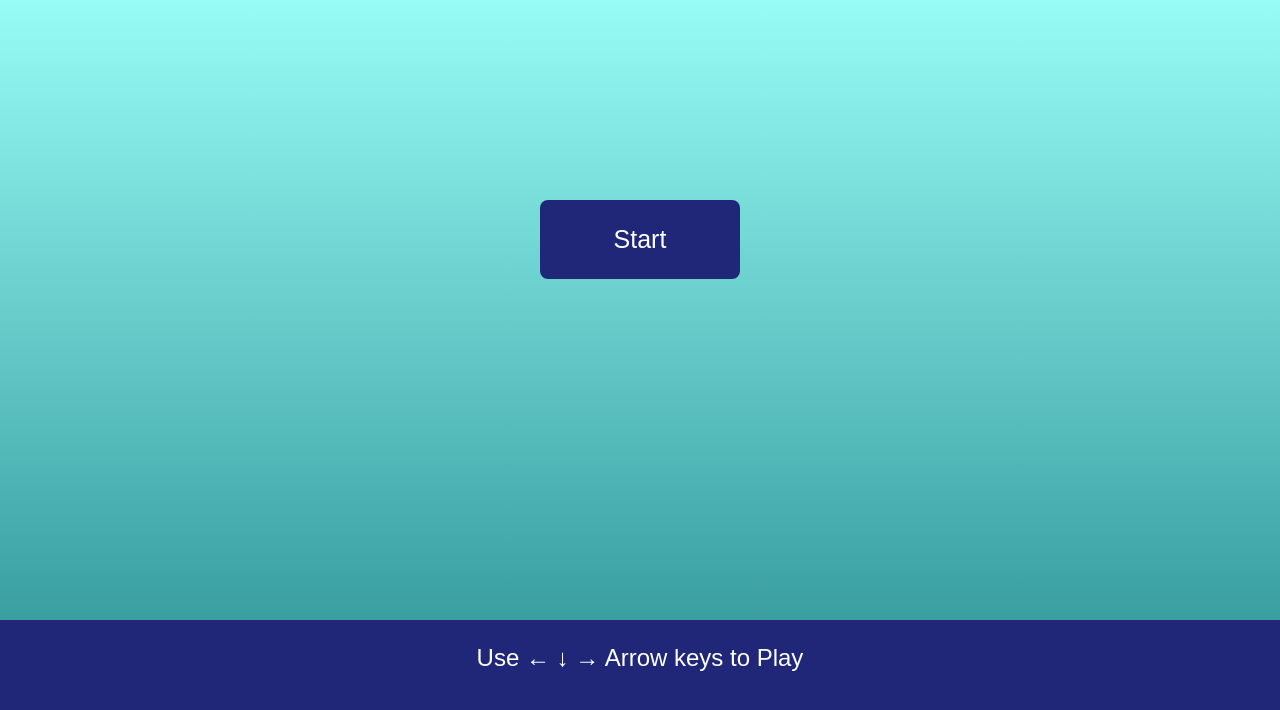
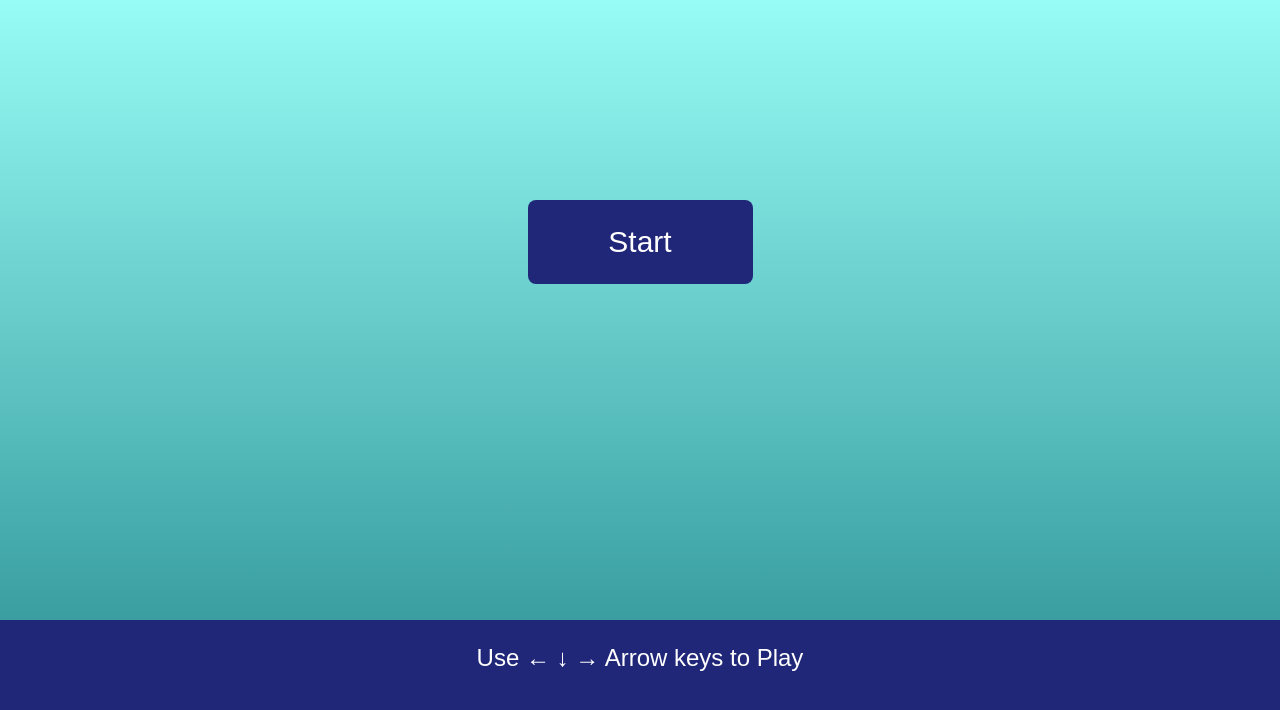
Before and after one commit to hwisoo/Connect-Four-Game, a plain HTML site: page index.html in a window 1280 px wide. In both pictures the pointer is over the button "Start". Drawn offline with nearby package versions, Linux system fonts and the light colour scheme; a web font is replaced by a local one.

Commit message:
hover effect

```diff
--- a/css/style.css
+++ b/css/style.css
@@ -44,6 +44,11 @@ body {
     border: none;
     font-family: 'Wendy One', sans-serif;
     font-size: 25px;
+}
+
+#begin-game:hover {
+    width:225px;
+    font-size: 30px;
 }
 
 /* BOARD AND PIECES */
```
